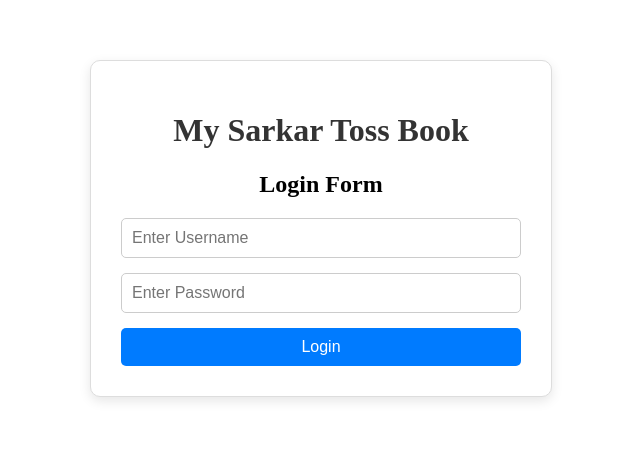
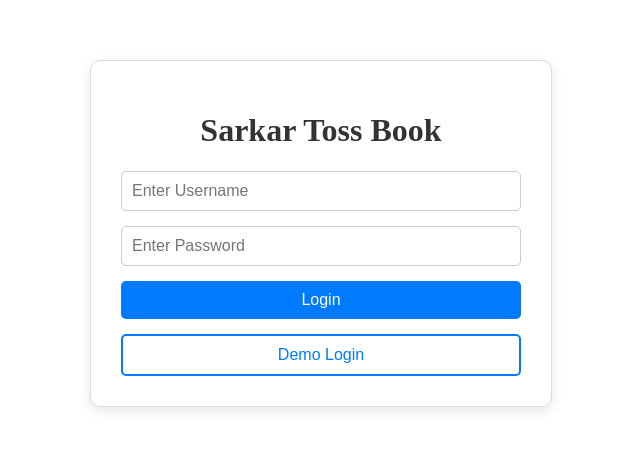
Before and after one commit to iamadityamodi/TossBookPanel, a React app: page / in a window 1280 px wide. Shown: the part 140-590 px from the top of the page, without its empty margins (319-959 px from the left). Built offline with nearby package versions, Linux system fonts and the light colour scheme.

Commit message:
New Changes Image Issues and Make Demo ID

```diff
--- a/src/Dashboard.js
+++ b/src/Dashboard.js
@@ -150,7 +150,14 @@ const Dashboard = ({ onLogout }) => {
   }, []);
 
   // Render UI
-  if (loading) return <p>Loading...</p>;
+  if (loading) {
+    return (
+      <div className="overlay">
+        <div className="circle-loader"></div>
+      </div>
+    );
+  }
+
   if (error)
     return (
       <div style={{ textAlign: "center", marginTop: 40, color: "red" }}>
@@ -490,7 +497,6 @@ const Dashboard = ({ onLogout }) => {
                       }}
                       onError={(e) => {
                         e.target.onerror = null;
-                        e.target.src = "/default-logo.png";
                       }}
                     />
                   </div>
@@ -1079,7 +1085,6 @@ const Dashboard = ({ onLogout }) => {
             >
               <img
                 src={`${IMAGE_BASE_URL}${selectedMatch.imageUrl}`}
-
                 alt="League Preview"
                 style={{
                   width: "100%",
@@ -1091,7 +1096,6 @@ const Dashboard = ({ onLogout }) => {
                 }}
                 onError={(e) => {
                   e.target.onerror = null;
-                  e.target.src = "/default-logo.png";
                 }}
               />
             </div>
--- a/src/Login.js
+++ b/src/Login.js
@@ -64,12 +64,57 @@ function Login({ onLogin }) {
         }
     };
 
+    const demohandleSubmit = async (e) => {
+        e.preventDefault();
+
+        const loginData = {
+            username: "demo",
+            password: "demo"
+        };
+
+        try {
+            const response = await api.post("login", loginData);
+
+            if (response.data.success) {
+                toast.success(response.data.message || "Login Successful!", {
+                    position: "top-right",
+                    autoClose: 2000,
+                    theme: "colored",
+                });
+
+                setTimeout(() => {
+                    console.log("Redirecting to dashboard...");
+
+                    localStorage.setItem("isLoggedIn", "true"); // ✅ as string
+                    localStorage.setItem("User_ID", response.data.data.user_id);
+                    localStorage.setItem("User_Name", response.data.data.user_name);
+                    localStorage.setItem("Full_Name", response.data.data.fullname);
+                    localStorage.setItem("Login_type_name", response.data.data.login_type_name);
+
+                    onLogin(); // ✅ call after saving
+                    navigate("/dashboard");
+                }, 500);
+            } else {
+                toast.error(response.data.message || "Invalid login details", {
+                    position: "top-right",
+                    autoClose: 3000,
+                    theme: "colored",
+                });
+            }
+        } catch (error) {
+            toast.error("Server Error! Please try again.", {
+                position: "top-right",
+                autoClose: 3000,
+                theme: "colored",
+            });
+        }
+    };
+
     return (
         <div style={styles.container}>
-            <h1 style={{ color: "#333" }}>My Sarkar Toss Book</h1>
-            <h2>Login Form</h2>
+            <h1 style={{ color: "#333" }}>Sarkar Toss Book</h1>
 
-            <form onSubmit={handleSubmit} style={styles.form}>
+            <form style={styles.form}>
                 <input
                     type="text"
                     name="username"
@@ -86,8 +131,11 @@ function Login({ onLogin }) {
                     onChange={handleChange}
                     style={styles.input}
                 />
-                <button type="submit" style={styles.button}>
+                <button type="submit" onClick={handleSubmit} style={styles.button}>
                     Login
+                </button>
+                <button type="submit" onClick={demohandleSubmit} style={styles.demobutton}>
+                    Demo Login
                 </button>
 
             </form>
@@ -128,6 +176,15 @@ const styles = {
         borderRadius: "5px",
         cursor: "pointer",
     },
+    demobutton: {
+        padding: "10px",
+        fontSize: "16px",
+        backgroundColor: "white",   // background white
+        color: "#007bff",           // text blue
+        border: "2px solid #007bff", // blue stroke (border)
+        borderRadius: "5px",
+        cursor: "pointer",
+    },
 };
 
 export default Login;
```
